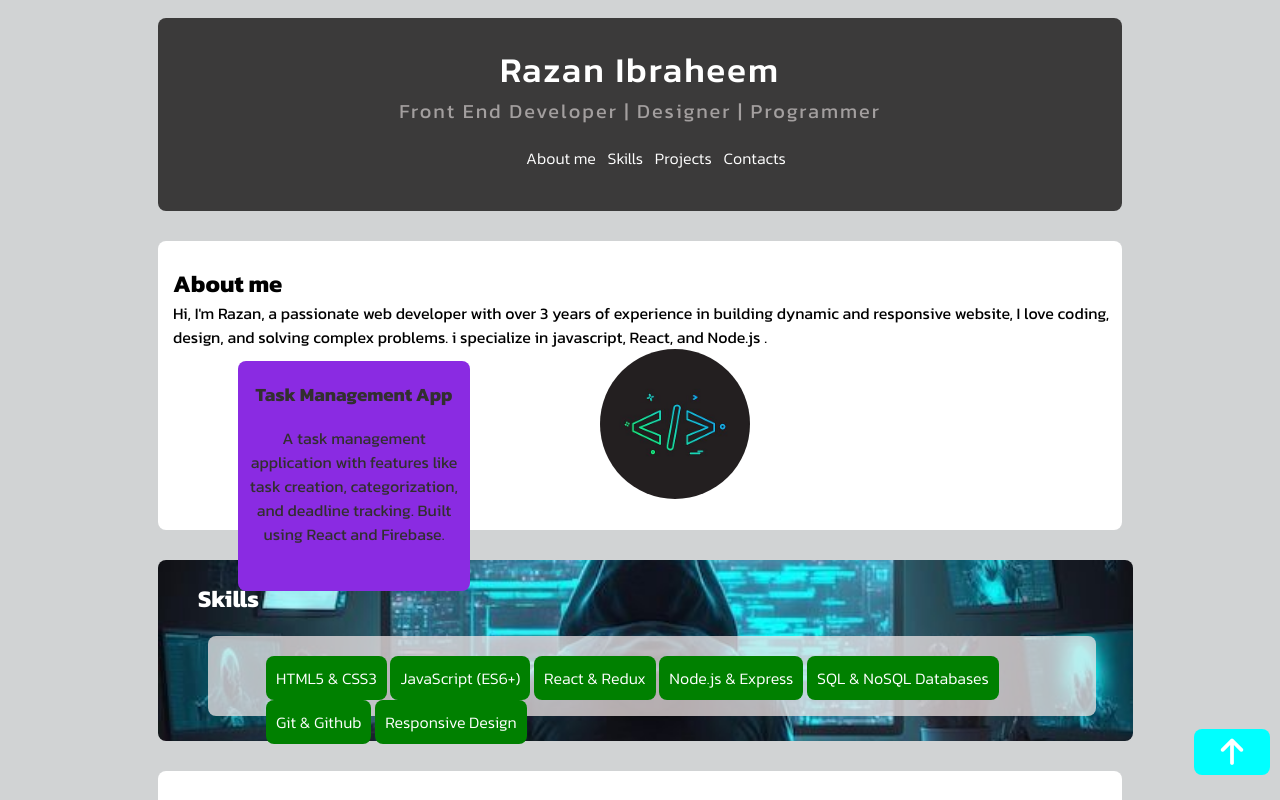
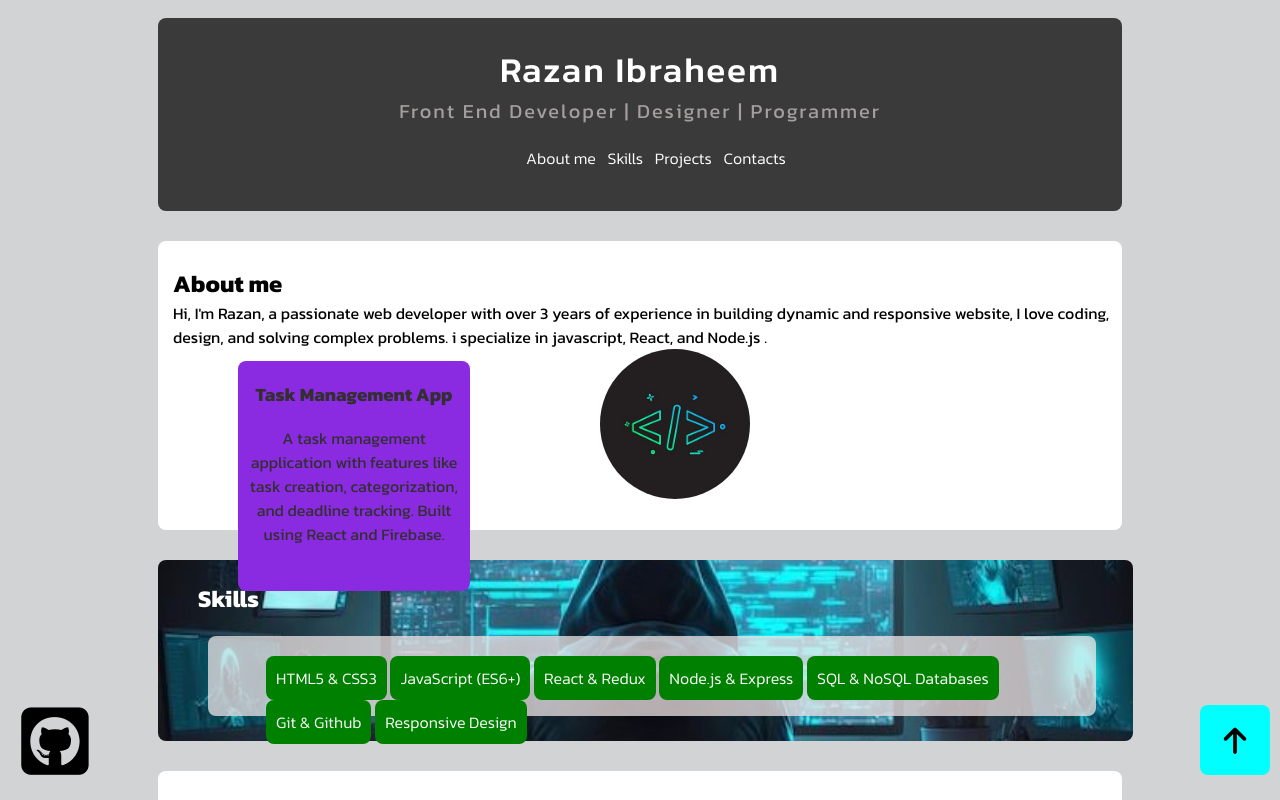
Before and after one commit to razan-aqad/Exercise-3-CSS-Positioning-and-Styling-, a plain HTML site: page index.html in a window 1280 px wide. Shown: the top 800 px of the page. Drawn offline with Linux system fonts and the light colour scheme.

Commit message:
some edit

```diff
--- a/index.html
+++ b/index.html
@@ -10,7 +10,7 @@
 </head>
 
 <body>
-    <header>
+    <header id="header">
         <nav>
             <h1>Razan Ibraheem</h1>
             <p>Front End Developer &#124; Designer &#124; Programmer</p>
@@ -120,12 +120,22 @@
     </section>
 
 
-    <footer>
+    <!-- <footer>
         <div>
         <p><span>&copy;</span> 2024  Razan Ibraheem &#124; <span class="git">GitHub</span>  &#124; <span class="linked">Linkedin</span></p>
         </div>
-        <i class="fa-solid fa-arrow-up"></i>
+        <a href="#header"><i class="fa-solid fa-arrow-up"></i></a>
+    </footer> -->
+
+    <footer>
+        <div>
+            <p><span>&copy;</span> 2024 Razan Ibraheem &#124; <a class="git" href="https://github.com/razan-aqad" target="_blank">GitHub</a> &#124; <a class="linked" href="#" target="_blank">Linkedin</a></p>
+        </div>
+        <a href="#header" class="scroll-to-top"><i class="fa-solid fa-arrow-up"></i></a>
+        <a href="https://github.com/razan-aqad" class="scroll-to-project" target="_blank"><i class="fa-brands fa-square-github"></i></a>
     </footer>
+
+
 </body>
 
 </html>
--- a/style.css
+++ b/style.css
@@ -3,11 +3,11 @@ body{
     background-color: rgb(209, 211, 212);
     padding: 10px 150px;
 }
-header{
+/* header{
     position: sticky;
     top: 0;
     z-index: 1000;
-}
+} */
 header nav{
     background-color: rgb(59, 58, 58);
     color: white;
@@ -273,32 +273,53 @@ section.sec5>div form .btn:hover{
     color: white;
 }
 
+
 /* footer */
-footer{
+footer {
     background-color: rgb(59, 58, 58);
     border-radius: 8px;
     height: 50px;
     padding: 12px 0 0 0;
     text-align: center;
     color: white;
-    cursor: pointer;
 }
-/* footer p{
-    display: inline-block;
-
-} */
 footer p .git , footer p .linked{
     color: rgb(201, 201, 109);
+    text-decoration: none;
 }
-footer i{
+footer p .git:hover , footer p .linked:hover{
+    color: white;
+}
+footer a.scroll-to-top {
     background-color: aqua;
     position: fixed;
     font-size: 30px;
-    width: 60px;
-    height: 30px;
-    display: inline-block;
-    padding: 8px;
+    width: 70px;
+    height: 50px;
+    padding: 20px 0 0 0;
     border-radius: 8px;
     right: 10px;
     bottom: 25px;
+    color: black;
+    text-decoration: none;
+
+
 }
+
+footer a.scroll-to-project{
+    font-size: 77px;
+    position: fixed;
+    width: 70px;
+    height: 50px;
+    padding: 20px 0 0 0;
+    border-radius: 8px;
+    left: 20px;
+    bottom: 50px;
+    color: black;
+    text-decoration: none;
+}
+footer a.scroll-to-project:hover{
+    font-size: 87px;
+    left: 30px;
+    bottom: 60px;
+}
```
